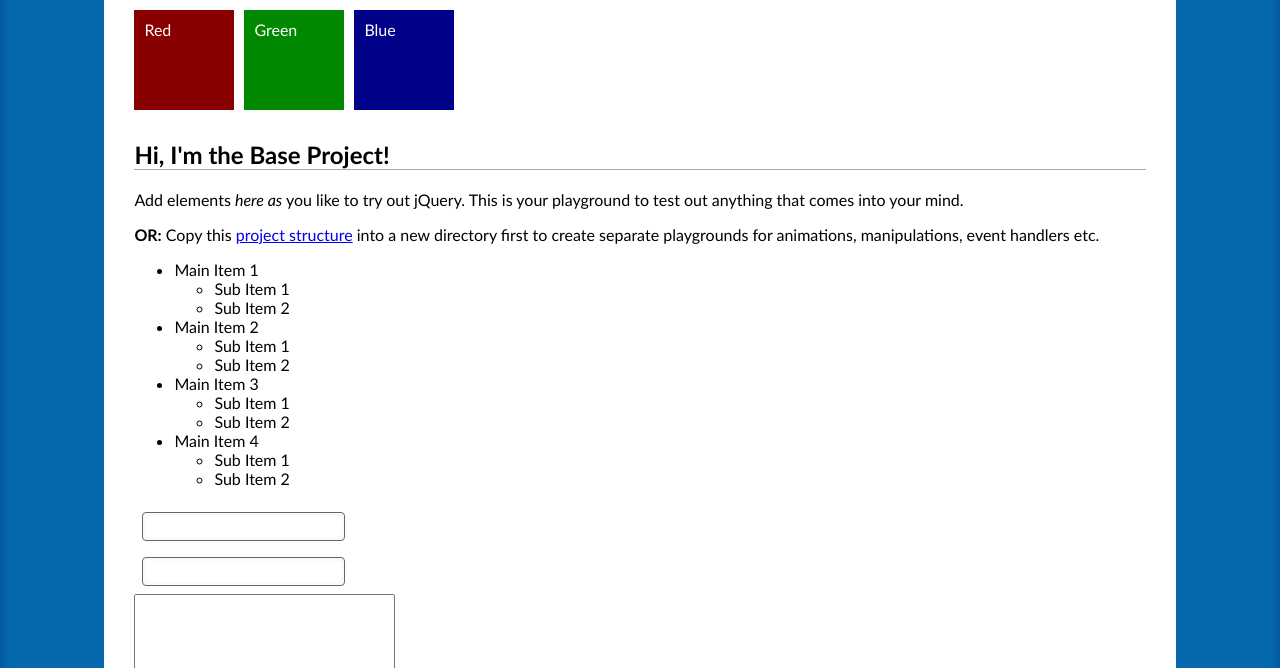
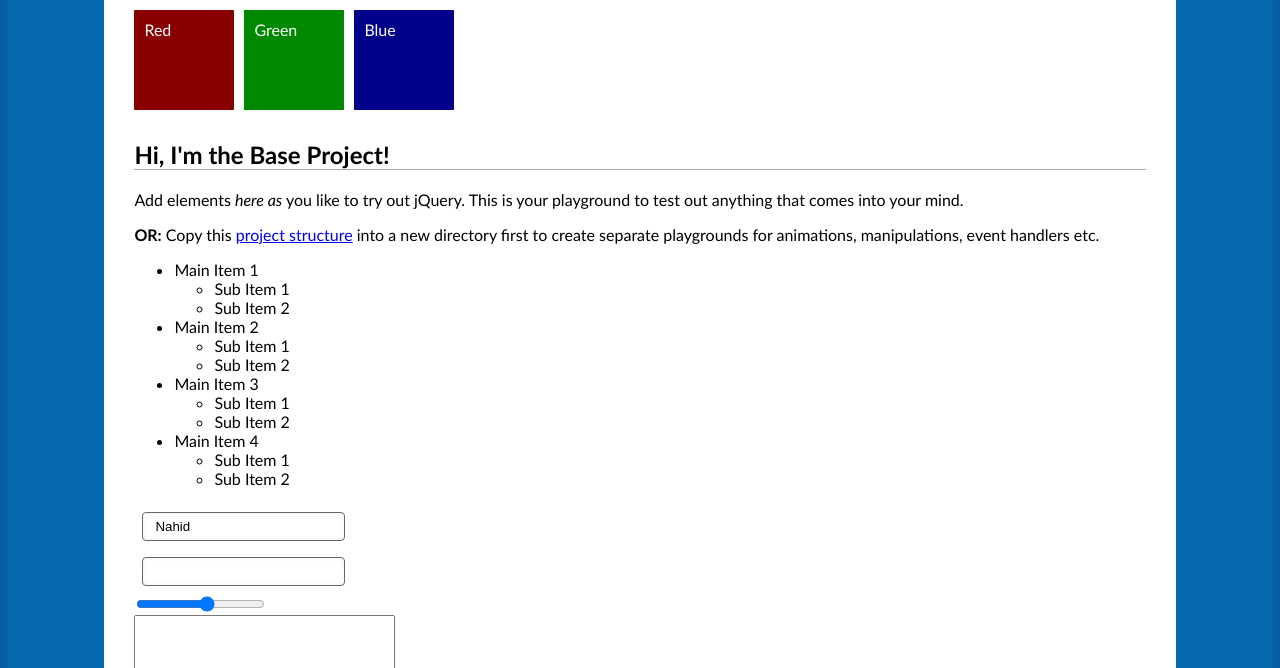
Before and after one commit to nahid-hasan-noyon/jQuery-Exercises, a plain HTML site: page index-3.html in a window 1280 px wide. Shown: the part 132-800 px from the top of the page. Drawn offline with nearby package versions, Linux system fonts and the light colour scheme.

Commit message:
adding a range in page.

```diff
--- a/index-3.html
+++ b/index-3.html
@@ -65,8 +65,9 @@
 				</li>
 			</ul>
 			<form action="">
-				<input type="text" /><br />
+				<input type="text" value="Nahid" /><br />
 				<input type="email" /><br />
+				<input type="range" min="1" max="10" value="6" /><br />
 				<textarea cols="30" rows="10"></textarea><br />
 				<input type="checkbox" name="cb" checked />
 				<label for="cb">Check me</label><br />
```
